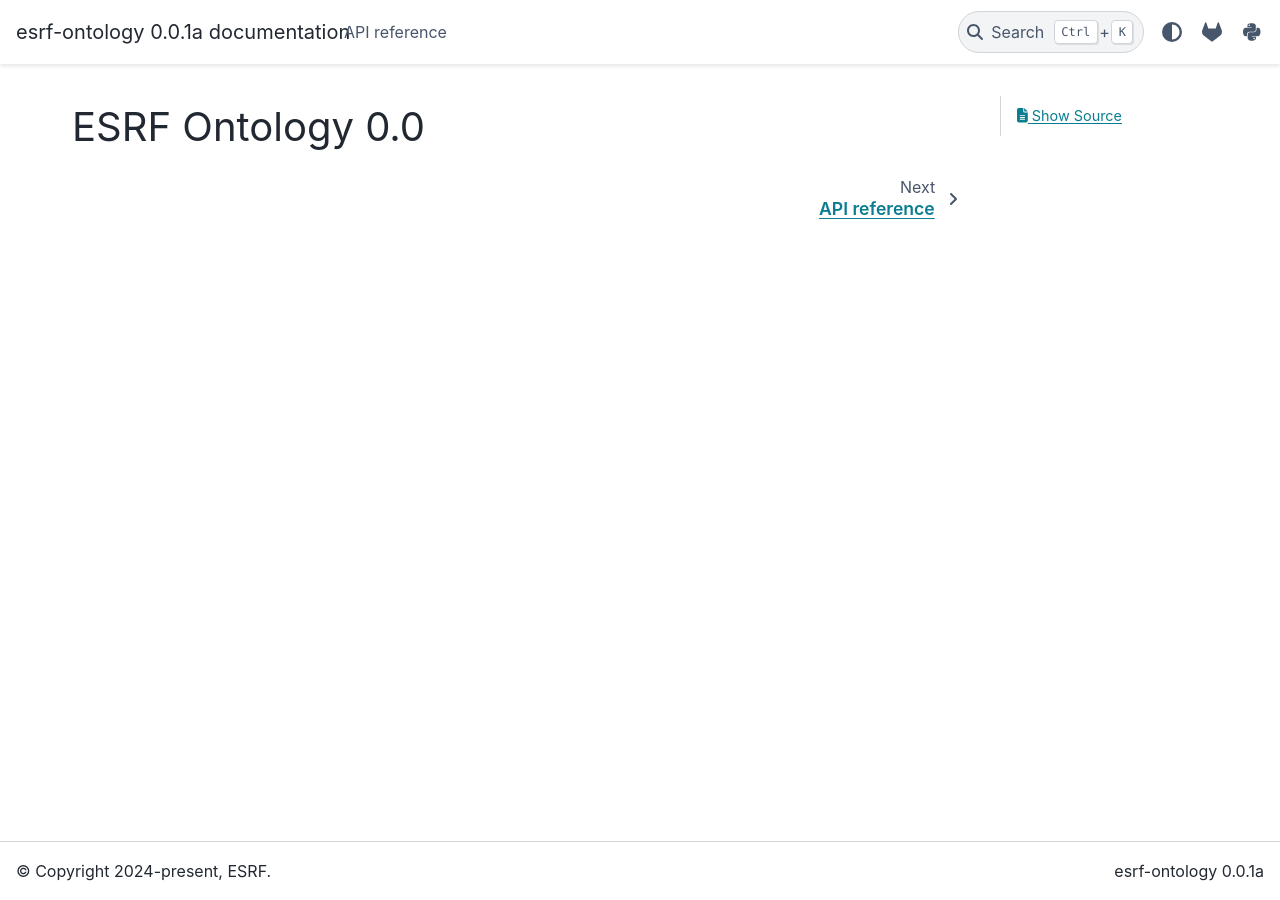
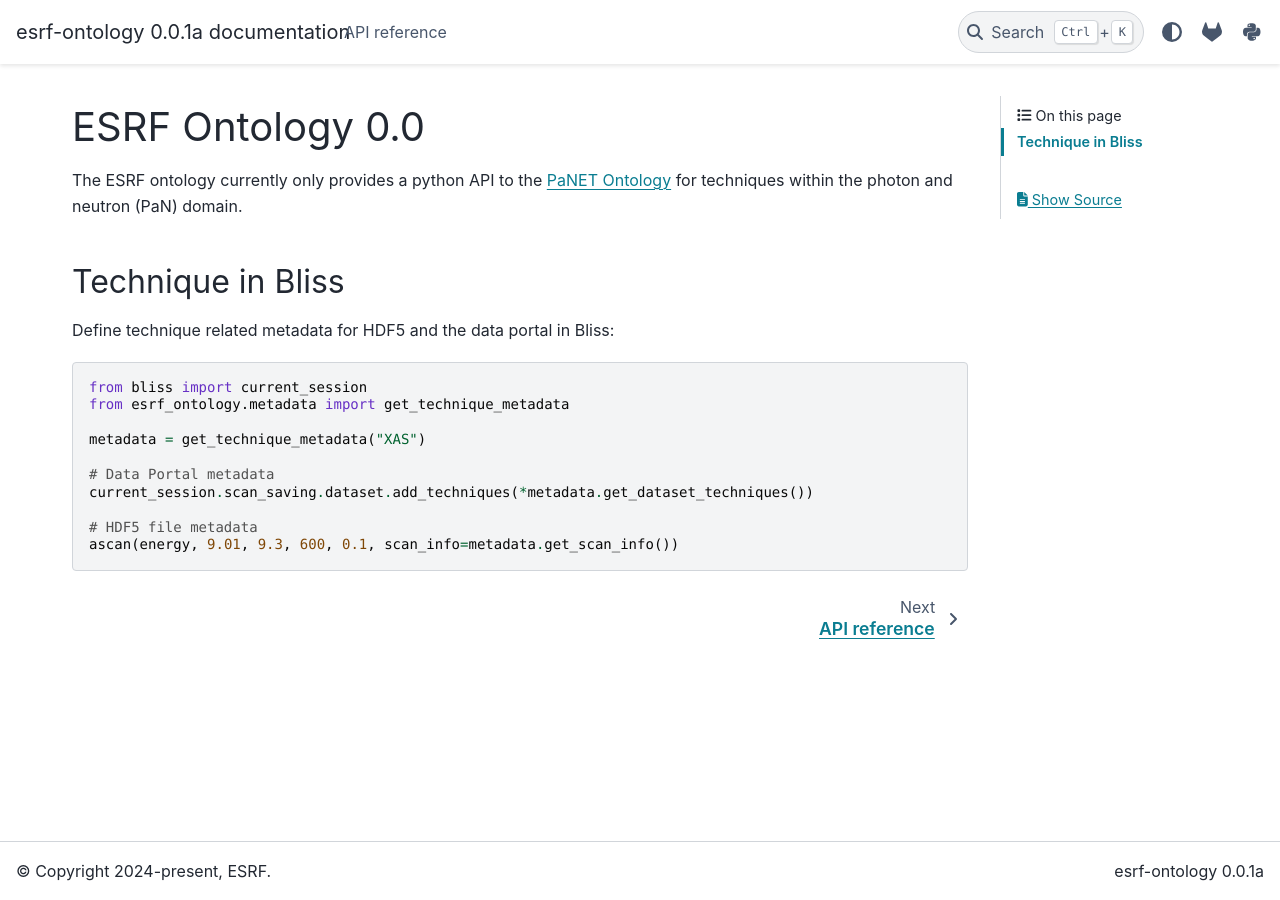
Before and after one commit to pan-ontologies/esrf-ontologies, a Sphinx documentation site: the page built from doc/index.rst, in a window 1280 px wide. Built offline with Sphinx 7.4.7 and the PyData theme 0.15.4, drawn with Linux system fonts in a browser that asks for light colours.

Commit message:
fix documentation

```diff
--- a/doc/index.rst
+++ b/doc/index.rst
@@ -1,7 +1,15 @@
 ESRF Ontology |version|
 =======================
 
-.. code::python
+The ESRF ontology currently only provides a python API to the `PaNET Ontology <https://doi.org/10.5281/zenodo.4806026>`_
+for techniques within the photon and neutron (PaN) domain.
+
+Technique in Bliss
+------------------
+
+Define technique related metadata for HDF5 and the data portal in Bliss:
+
+.. code:: python
 
     from bliss import current_session
     from esrf_ontology.metadata import get_technique_metadata
```
